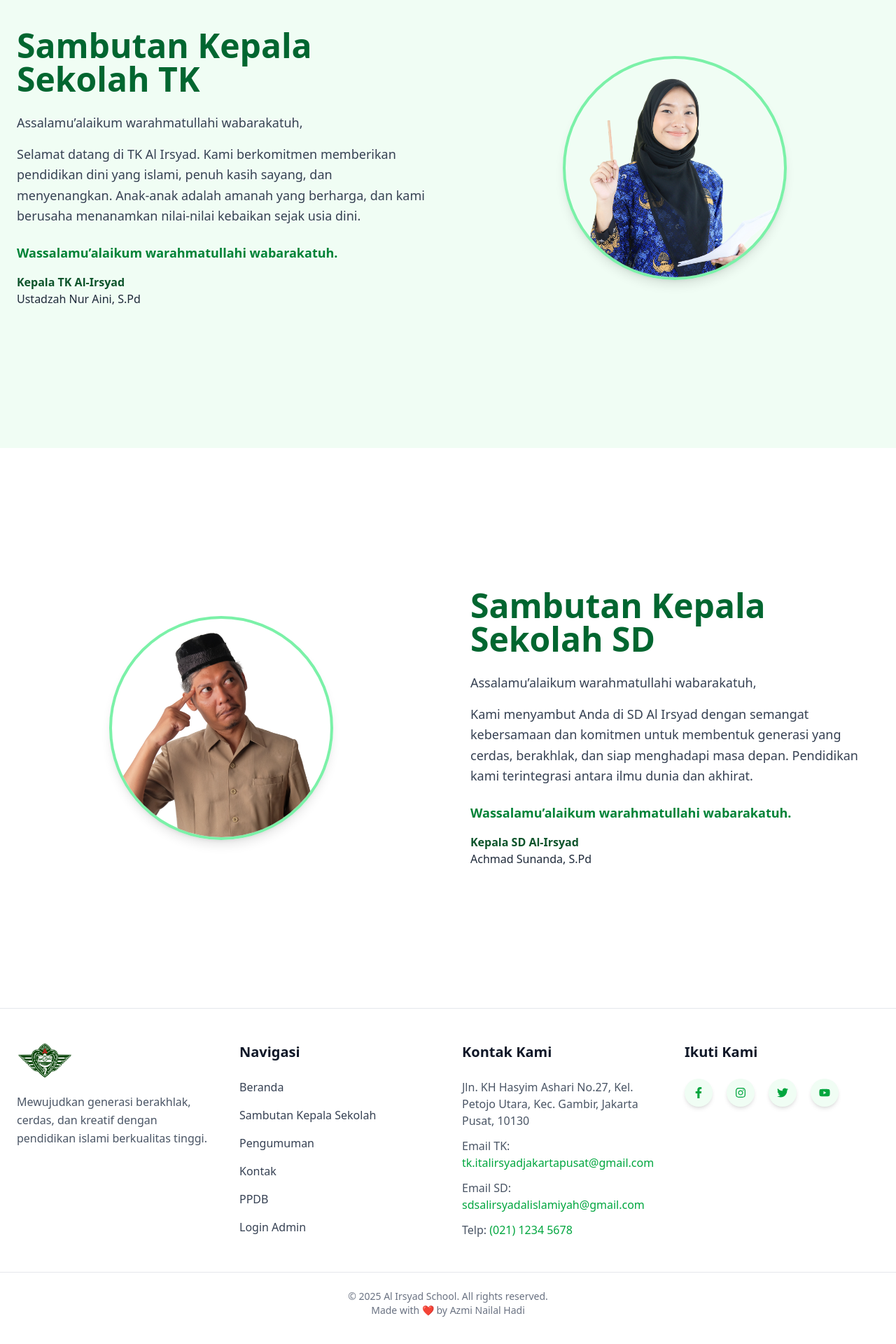
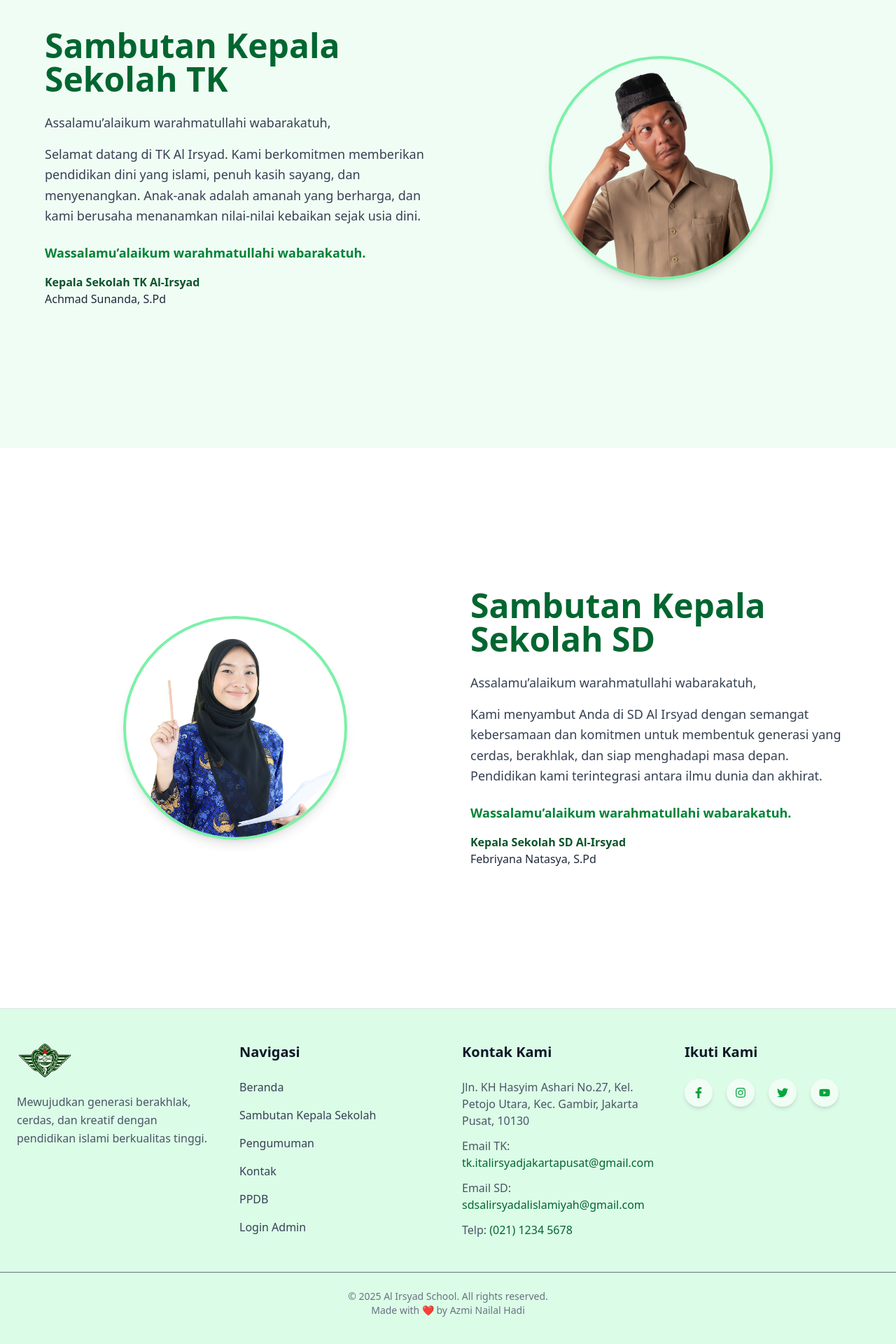
Before and after one commit to moccagod/tk-sd-alirsyad, a React (Vite) app: page /profile/sambutan in a window 1280 px wide. Shown: the part 160-2080 px from the top of the page at 70% size. Built offline with nearby package versions, Linux system fonts and the light colour scheme; no server answers.

Commit message:
Fix style in GuruTendik

```diff
--- a/src/components/Footer.jsx
+++ b/src/components/Footer.jsx
@@ -12,7 +12,7 @@ const Footer = () => {
   ];
 
   return (
-    <footer className="bg-white text-gray-800 border-t border-gray-200 py-12">
+    <footer className="bg-green-100 text-gray-800 border-t border-gray-200 py-12">
       <div className="container mx-auto px-6 flex flex-col md:flex-row justify-between gap-10">
         {/* Logo & Deskripsi */}
         <div className="flex-1 max-w-sm">
@@ -58,7 +58,7 @@ const Footer = () => {
               Email TK:{" "}
               <a
                 href="mailto:tk.italirsyadjakartapusat@gmail.com"
-                className="text-green-600 hover:underline"
+                className="text-green-800 hover:underline"
               >
                 tk.italirsyadjakartapusat@gmail.com
               </a>
@@ -67,7 +67,7 @@ const Footer = () => {
               Email SD:{" "}
               <a
                 href="mailto:sdsalirsyadalislamiyah@gmail.com"
-                className="text-green-600 hover:underline"
+                className="text-green-800 hover:underline"
               >
                 sdsalirsyadalislamiyah@gmail.com
               </a>
@@ -76,7 +76,7 @@ const Footer = () => {
               Telp:{" "}
               <a
                 href="tel:+622112345678"
-                className="text-green-600 hover:underline"
+                className="text-green-800 hover:underline"
               >
                 (021) 1234 5678
               </a>
@@ -127,7 +127,7 @@ const Footer = () => {
         </div>
       </div>
 
-      <div className="mt-12 border-t border-gray-200 pt-6 text-center text-gray-500 text-sm select-none">
+      <div className="mt-12 border-t border-gray-500 pt-6 text-center text-gray-500 text-sm select-none">
         <p>
           &copy; {new Date().getFullYear()} Al Irsyad School. All rights
           reserved.
--- a/src/pages/Kontak.jsx
+++ b/src/pages/Kontak.jsx
@@ -9,7 +9,7 @@ const Kontak = () => {
   return (
     <div>
       <Navbar />
-      <div className="contact-page bg-green-50 min-h-screen flex flex-col items-center p-5 md:p-10 pt-28 md:pt-38">
+      <div className="contact-page bg-white min-h-screen flex flex-col items-center p-5 md:p-10 pt-28 md:pt-38">
         <div className="container max-w-7xl grid grid-cols-1 md:grid-cols-2 gap-10">
           <ContactInfo />
           <ContactForm />
--- a/src/pages/Profile/Sambutan.jsx
+++ b/src/pages/Profile/Sambutan.jsx
@@ -20,7 +20,7 @@ const Sambutan = () => {
 
       {/* Section Kepala Sekolah TK */}
       <section className="relative min-h-screen py-28 px-6 bg-green-50 flex items-center justify-center overflow-hidden">
-        <div className="container max-w-7xl mx-auto flex flex-col-reverse lg:flex-row items-center gap-16 z-10">
+        <div className="container md:max-w-5xl lg:max-w-6xl mx-auto flex flex-col-reverse lg:flex-row items-center gap-16 z-10">
           {/* Teks TK */}
           <motion.div
             className="flex-1 text-gray-700"
@@ -44,8 +44,8 @@ const Sambutan = () => {
             <p className="text-lg font-semibold text-green-700">
               Wassalamu’alaikum warahmatullahi wabarakatuh.
             </p>
-            <p className="mt-4 font-bold text-green-900">Kepala TK Al-Irsyad</p>
-            <p className="text-gray-800">Ustadzah Nur Aini, S.Pd</p>
+            <p className="mt-4 font-bold text-green-900">Kepala Sekolah TK Al-Irsyad</p>
+            <p className="text-gray-800">Achmad Sunanda, S.Pd</p>
           </motion.div>
 
           {/* Foto TK */}
@@ -57,9 +57,9 @@ const Sambutan = () => {
             viewport={{ once: true, amount: 0.3 }}
           >
             <img
-              src="/images/gurucwe.png"
+              src="/images/gurucwo.png"
               alt="Kepala TK"
-              className="w-72 h-72 md:w-80 md:h-80 object-cover rounded-full shadow-lg border-4 border-green-300"
+              className="hover:shadow-2xl transition-all duration-300 hover:scale-105 w-72 h-72 md:w-80 md:h-80 object-cover rounded-full shadow-lg border-4 border-green-300"
             />
           </motion.div>
         </div>
@@ -67,7 +67,7 @@ const Sambutan = () => {
 
       {/* Section Kepala Sekolah SD */}
       <section className="relative min-h-screen py-28 px-6 bg-white flex items-center justify-center overflow-hidden">
-        <div className="container max-w-7xl mx-auto flex flex-col lg:flex-row items-center gap-16 z-10">
+        <div className="container md:max-w-5xl lg:max-w-6xl mx-auto flex flex-col lg:flex-row items-center gap-16 z-10">
           {/* Foto SD */}
           <motion.div
             className="flex-1 flex justify-center"
@@ -77,9 +77,9 @@ const Sambutan = () => {
             viewport={{ once: true, amount: 0.3 }}
           >
             <img
-              src="/images/gurucwo.png"
+              src="/images/gurucwe.png"
               alt="Kepala SD"
-              className="w-72 h-72 md:w-80 md:h-80 object-cover rounded-full shadow-lg border-4 border-green-300"
+              className="hover:shadow-2xl transition-all duration-300 hover:scale-105 w-72 h-72 md:w-80 md:h-80 object-cover rounded-full shadow-lg border-4 border-green-300"
             />
           </motion.div>
 
@@ -106,8 +106,8 @@ const Sambutan = () => {
             <p className="text-lg font-semibold text-green-700">
               Wassalamu’alaikum warahmatullahi wabarakatuh.
             </p>
-            <p className="mt-4 font-bold text-green-900">Kepala SD Al-Irsyad</p>
-            <p className="text-gray-800">Achmad Sunanda, S.Pd</p>
+            <p className="mt-4 font-bold text-green-900">Kepala Sekolah SD Al-Irsyad</p>
+            <p className="text-gray-800">Febriyana Natasya, S.Pd</p>
           </motion.div>
         </div>
       </section>
--- a/src/pages/Profile/VisiMisi.jsx
+++ b/src/pages/Profile/VisiMisi.jsx
@@ -17,7 +17,7 @@ const VisiMisi = () => {
     <div className="bg-white text-gray-800">
       <Navbar />
 
-      <section className="pt-38 px-6">
+      <section className="pt-38 px-10 pb-10">
         <div className="container mx-auto max-w-6xl">
           <h1 className="text-4xl md:text-5xl font-bold text-green-800 text-center mb-16">
             Visi & Misi Sekolah
```
